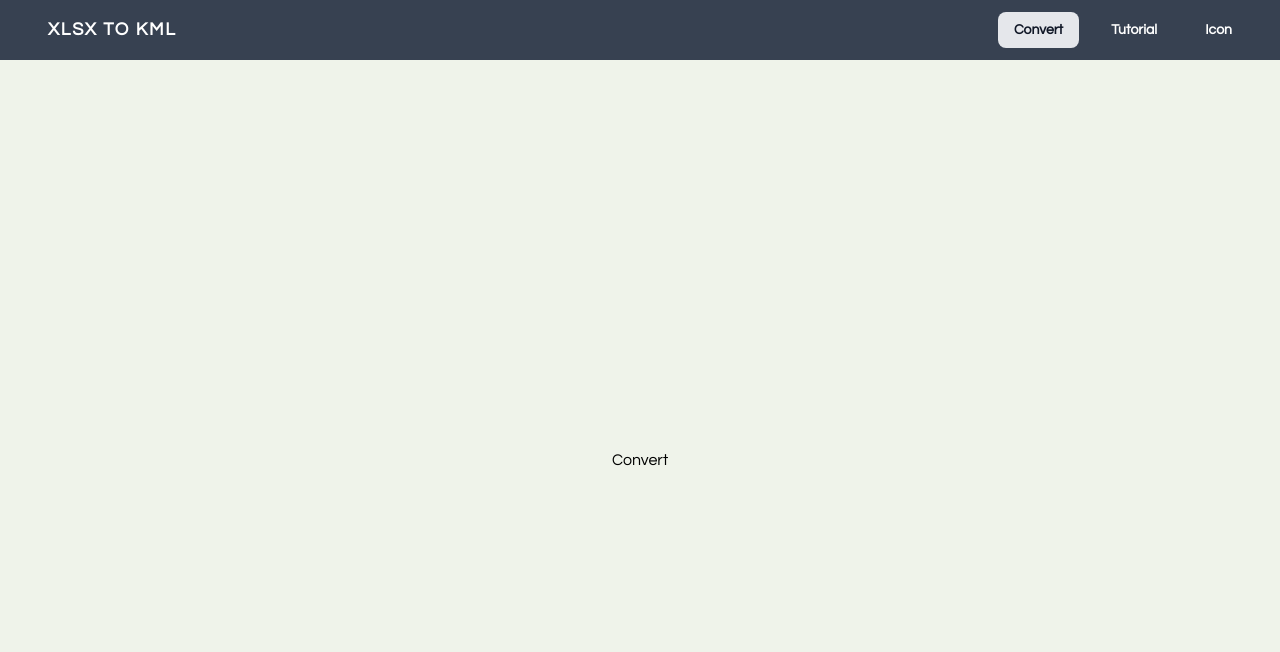
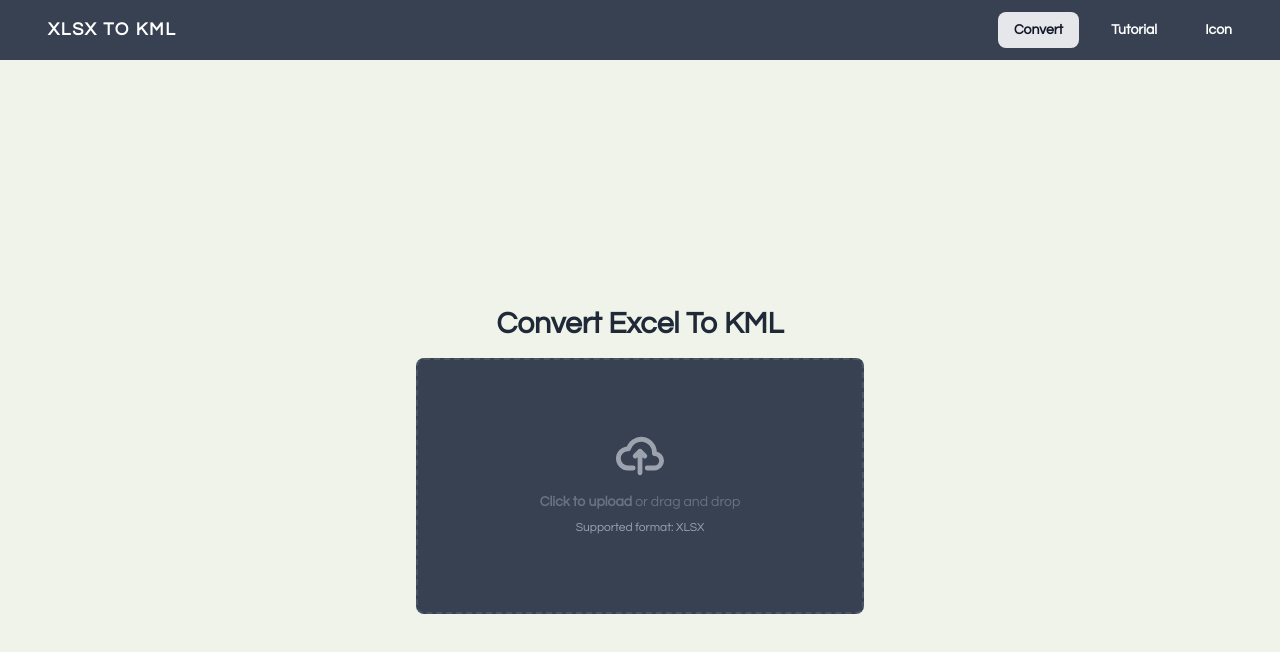
Before and after one commit to Oyyanv/exceltokml, a website: page public/index.html in a window 1280 px wide. Drawn offline with nearby package versions, Linux system fonts and the light colour scheme.

Commit message:
page form convert

```diff
--- a/public/index.html
+++ b/public/index.html
@@ -12,13 +12,13 @@
 
 <body>
     <!-- navbar start-->
-    <div class="w-full text-white bg-gray-700 sticky top-0">
+    <div class="w-full text-white bg-gray-700 sticky top-0 ">
         <div x-data="{ open: false }"
             class="flex flex-col max-w-screen-xl px-4 mx-auto md:items-center md:justify-between md:flex-row md:px-6 lg:px-8">
             <div class="p-4 flex flex-row items-center justify-between">
                 <a href="#"
                     class="text-lg font-semibold tracking-widest text-white uppercase rounded-lg dark-mode:text-white focus:outline-none focus:shadow-outline">
-                XLSX TO KML
+                    XLSX TO KML
                 </a>
                 <button class="md:hidden rounded-lg focus:outline-none focus:shadow-outline" @click="open = !open">
                     <svg fill="currentColor" viewBox="0 0 20 20" class="w-6 h-6">
@@ -44,13 +44,33 @@
     </div>
     <!-- navbar end -->
 
-     <!-- Convert start -->
-            <div id="convert" class="bg-[#EFF3EA] min-h-screen flex justify-center items-center">
-                <form action="" method="post">
-                    <h1>Convert</h1>
-                </form>
-            </div>
-      <!-- Convert end  -->
+    <!-- Convert start -->
+    <div id="convert" class="bg-[#EFF3EA] min-h-screen flex flex-col justify-center items-center px-4">
+        <!-- Wrapper -->
+        <div class="w-full max-w-md text-center">
+            <!-- Heading -->
+            <h2 class="text-3xl font-bold text-gray-800 mb-4">Convert Excel To KML</h2>
+
+            <!-- Form -->
+            <form action="" method="post">
+                <label for="dropzone-file"
+                    class="flex flex-col items-center justify-center w-full h-64 border-2 border-dashed rounded-lg cursor-pointer bg-gray-50 hover:bg-gray-800 bg-gray-700 bg-gray-100 border-gray-600 hover:border-gray-500 hover:bg-gray-600">
+                    <div class="flex flex-col items-center justify-center pt-5 pb-6">
+                        <svg class="w-12 h-12 mb-3 text-gray-400" aria-hidden="true" xmlns="http://www.w3.org/2000/svg"
+                            fill="none" viewBox="0 0 20 16">
+                            <path stroke="currentColor" stroke-linecap="round" stroke-linejoin="round" stroke-width="2"
+                                d="M13 13h3a3 3 0 0 0 0-6h-.025A5.56 5.56 0 0 0 16 6.5 5.5 5.5 0 0 0 5.207 5.021C5.137 5.017 5.071 5 5 5a4 4 0 0 0 0 8h2.167M10 15V6m0 0L8 8m2-2 2 2" />
+                        </svg>
+                        <p class="mb-2 text-sm text-gray-500"><span class="font-semibold">Click to upload</span> or drag
+                            and drop</p>
+                        <p class="text-xs text-gray-400">Supported format: XLSX</p>
+                    </div>
+                    <input id="dropzone-file" type="file" class="hidden" />
+                </label>
+            </form>
+        </div>
+    </div>
+    <!-- Convert end -->
+
 </body>
-
 </html>
--- a/public/style.css
+++ b/public/style.css
@@ -4,3 +4,7 @@ body {
     font-family:"Questrial", serif;
     font-weight: 500;
 }
+
+html {
+    scroll-behavior: smooth;
+}
```
